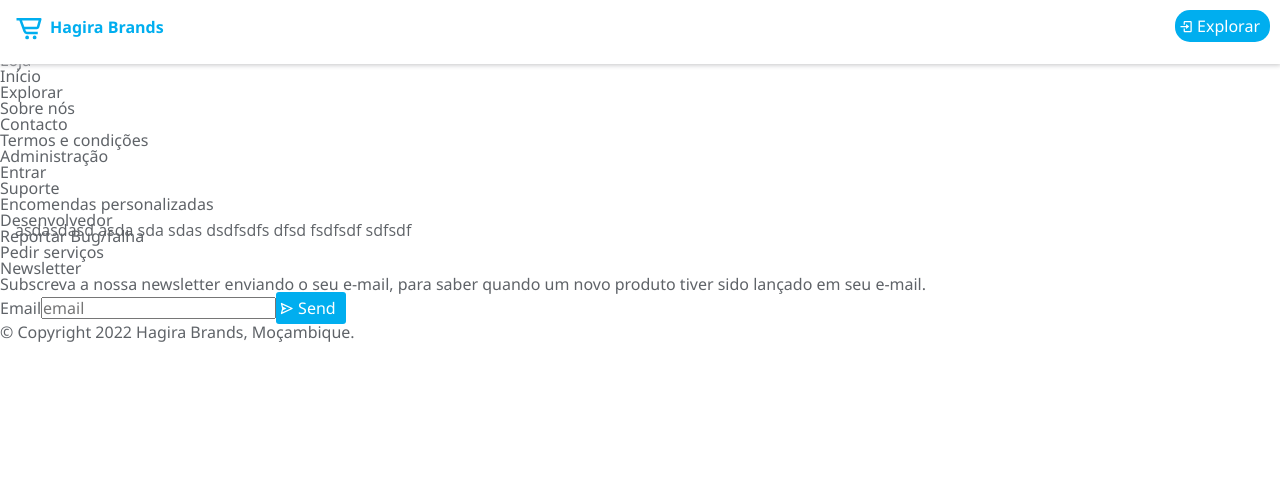
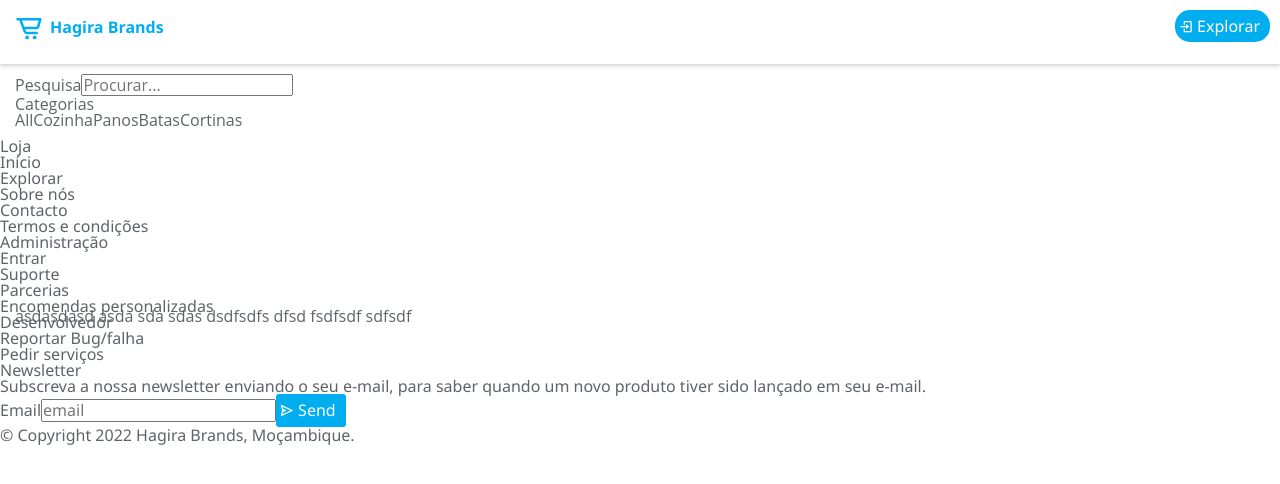
Before and after one commit to KainNhantumbo/Hagira-Brands-Store, a React (Create React App) app: page / in a window 1280 px wide. Shown: the top 484 px of the page. Built offline with nearby package versions, Linux system fonts and the light colour scheme.

Commit message:
feat: added aside components.

```diff
--- a/src/App.jsx
+++ b/src/App.jsx
@@ -9,16 +9,31 @@
 import { GlobalStyles } from './styles/Globalstyles';
 
 const App = () => {
+	const categories = {
+		category: ['All','Cozinha', 'Panos', 'Batas', 'Cortinas'],
+	};
+
 	return (
 		<ThemeProvider theme={primary}>
 			<GlobalStyles />
 			<Container>
 				<aside>
-
+					<section>
+						<label htmlFor='search'>Pesquisa</label>
+						<input type='search' placeholder='Procurar...' />
+					</section>
+					<section>
+						<div>Categorias</div>
+						{categories.category.map((category, index) => {
+							return <span key={index}>{category}</span>;
+						})}
+					</section>
 				</aside>
 			</Container>
+
 			<Header />
 			<Footer />
+
 			<Routes>
 				<Route path='/' element={<Home />} />
 				<Route path='/login' element={<Login />} />
--- a/src/components/Footer.jsx
+++ b/src/components/Footer.jsx
@@ -37,6 +37,9 @@
 						<a href='/support'>Suporte</a>
 					</li>
 					<li>
+						<a href='/parcerias'>Parcerias</a>
+					</li>
+					<li>
 						<a href='/personal-suggest'>Encomendas personalizadas</a>
 					</li>
 				</ul>
--- a/src/styles/Globalstyles.js
+++ b/src/styles/Globalstyles.js
@@ -20,8 +20,6 @@
   }
 
   main {
-    width: 100%;
-	  height: 100%;
     padding: 10px 15px;
   }
 
--- a/src/styles/app.js
+++ b/src/styles/app.js
@@ -1,5 +1,5 @@
 import styled from 'styled-components';
 
 export const Container = styled.main`
-
+  margin-top: 2em;
 `;
```
